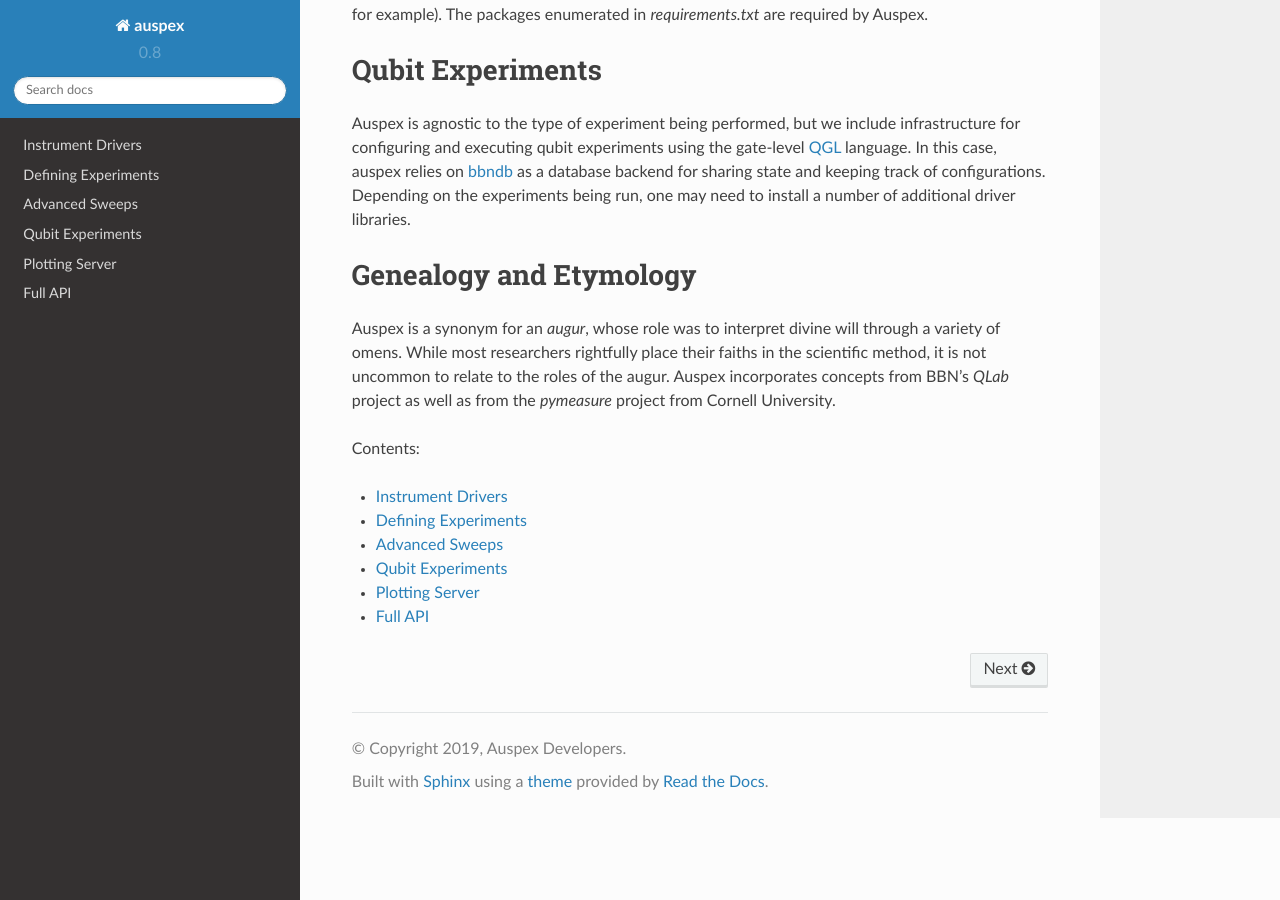
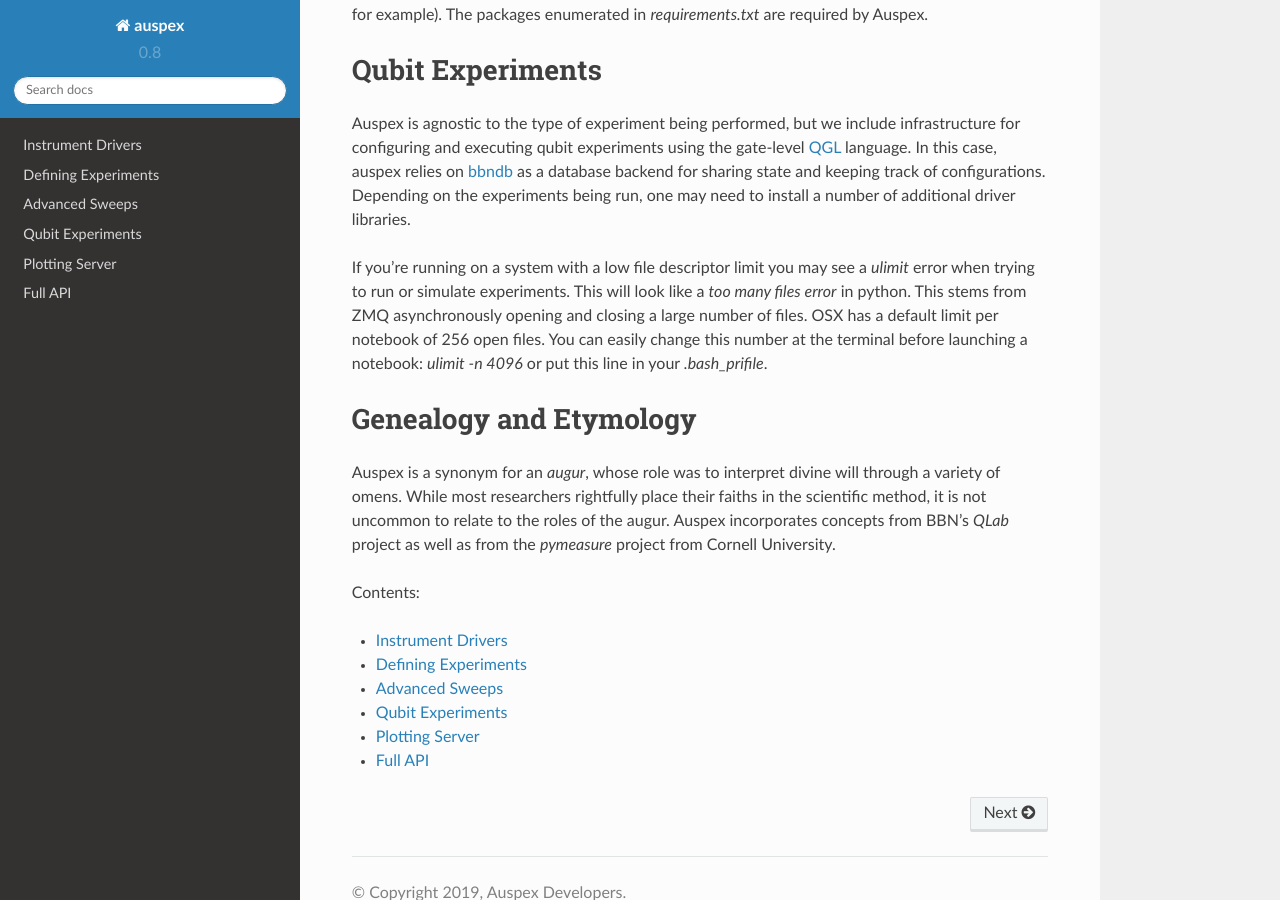
Before and after one commit to BBN-Q/Auspex, a Sphinx documentation site: the page built from doc/index.rst, in a window 1280 px wide and 900 px high, scrolled down 1230 px. Built offline with Sphinx 7.4.7 and the Read the Docs theme 2.0.0, drawn with Linux system fonts in a browser that asks for light colours; pages that are not in the unit, such as notebooks, are missing from menus.

Commit message:
Added a note about the ulimit error for ZMQ in OSX.  -MW

```diff
--- a/doc/index.rst
+++ b/doc/index.rst
@@ -42,6 +42,12 @@ Qubit Experiments
 
 Auspex is agnostic to the type of experiment being performed, but we include infrastructure for configuring and executing :ref:`qubit experiments <qubits>` using the gate-level `QGL <https://github.com/BBN-Q/QGL>`_ language. In this case, auspex relies on `bbndb <https://github.com/BBN-Q/bbndb>`_ as a database backend for sharing state and keeping track of configurations. Depending on the experiments being run, one may need to install a number of additional driver libraries.
 
+If you're running on a system with a low file descriptor limit you may see a
+`ulimit` error when trying to run or simulate experiments.  This will look like a
+`too many files error` in python.  This stems from ZMQ asynchronously opening
+and closing a large number of files.  OSX has a default limit per notebook of
+256 open files.  You can easily change this number at the terminal before
+launching a notebook: `ulimit -n 4096` or put this line in your `.bash_prifile`.
 
 Genealogy and Etymology
 ***********************
```
